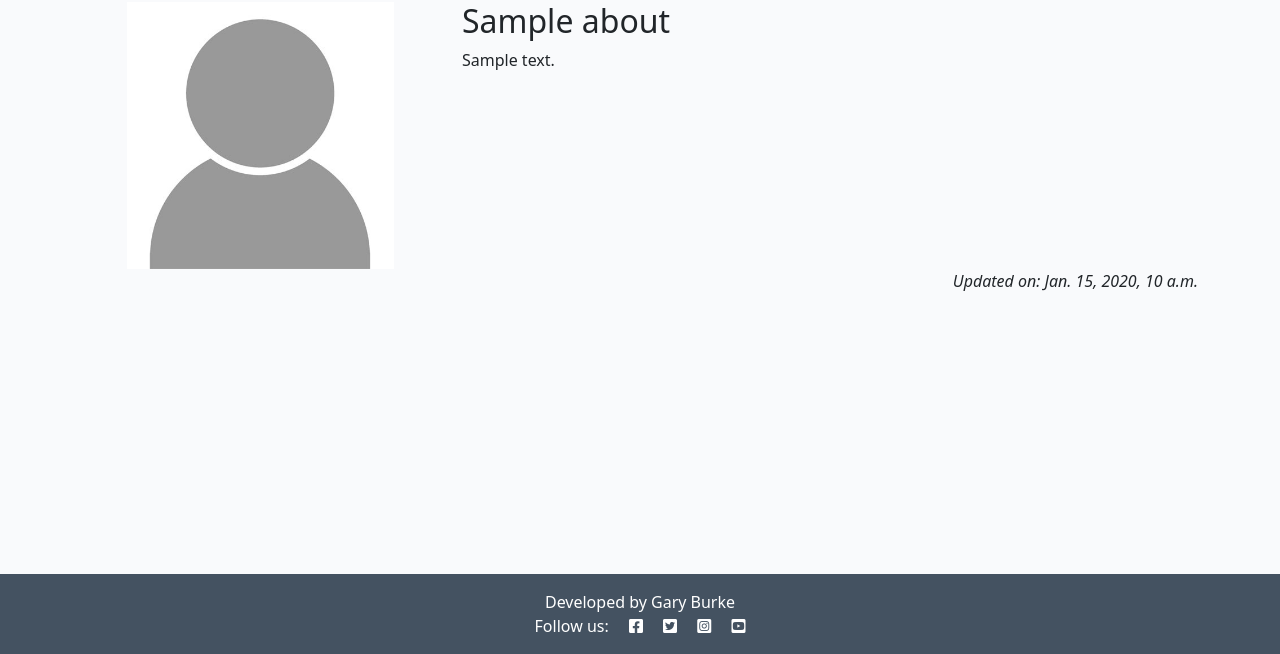
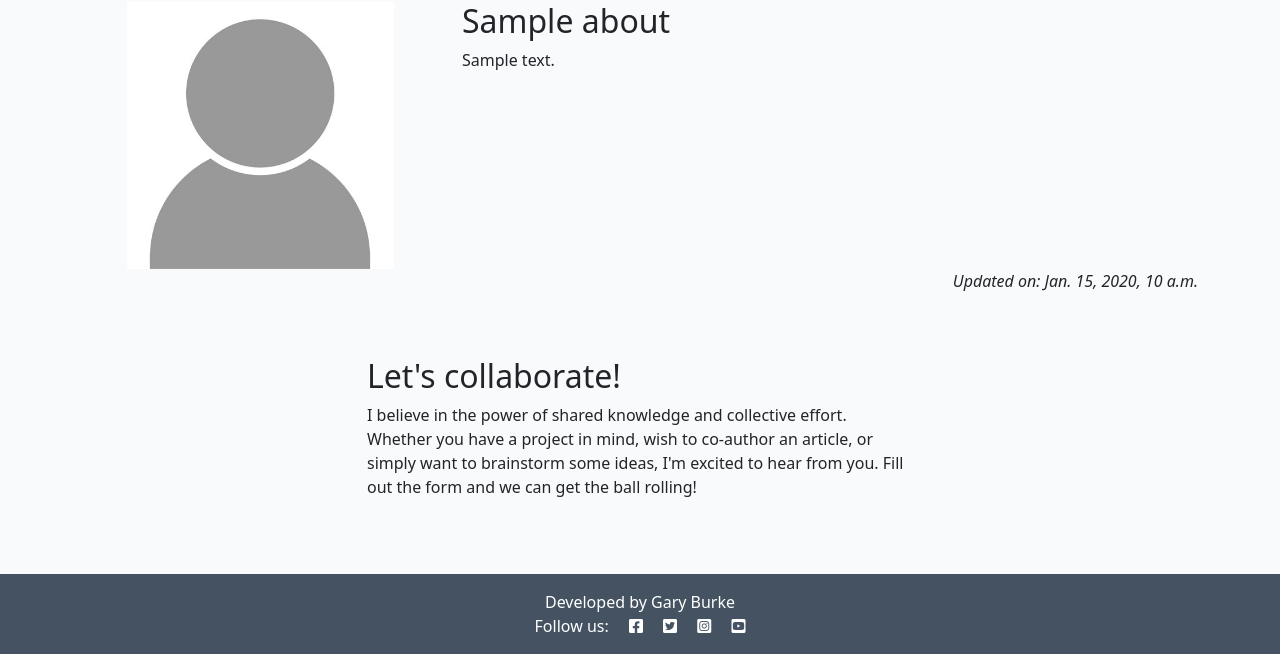
Before and after one commit to Gary-Burke/codestar_blog, a Django app: template about/templates/about/about.html in a window 1280 px wide. Shown: the part 146-800 px from the top of the page. Run offline with Django 4.2, Linux system fonts and the light colour scheme; the template is opened without the code that fills it: most values are stand-ins (such as "Sample title", 1, 10 or a date in 2020).

Commit message:
Code Prep for Create the Collaboration Request form challenge

```diff
--- a/about/templates/about/about.html
+++ b/about/templates/about/about.html
@@ -1,26 +1,36 @@
 {% extends 'base.html' %}
+{% load static %}
 
 {% block content %}
-
-{% load static %}
-
 <div class="container mt-5">
     <div class="row">
-        <div class="col-4 text-center">
+        <div class="col-12 col-md-4 text-center">
             <img src="{% static 'images/nobody.jpg' %}" width="75%">
         </div>
-        <div class="col-8">
-            <!-- Title goes between these h2 tags -->
-            <h2> {{ about.title }} </h2>
-            <!-- Content goes directly underneath this -->
-            <p> {{ about.content | safe }} </p>
+        <div class="col-12 col-md-8">
+            <h2>{{ about.title }}</h2>
+            {{ about.content | safe }}
         </div>
     </div>
     <div class="row">
         <div class="col text-right">
-            <!-- Updated on field goes in here -->
-            <p class="text-end"><em>Updated on: {{ about.updated_on }}</em></p>
+          <!-- Updated on field goes in here -->
+
+          <p class="text-end"><em>Updated on: {{ about.updated_on }}</em></p>
         </div>
-      </div>
+    </div>
+    <div class="row justify-content-center">
+        <div class="col-12 col-md-6 my-5">
+            <h2>Let's collaborate!</h2>
+            <p>I believe in the power of shared knowledge and collective effort.
+                Whether you have a project in mind, wish to co-author
+                an article, or simply want to brainstorm some ideas,
+                I'm excited to hear from you. Fill out the form
+                and we can get the ball rolling!</p>
+
+            <!-- add your form here. Your submit button should
+                                have the classes of btn, btn-secondary -->
+        </div>
+    </div>
 </div>
 {% endblock content %}
```
Also changed, not shown: about/admin.py (+12 -2 lines), about/models.py (+11 -1 lines).
